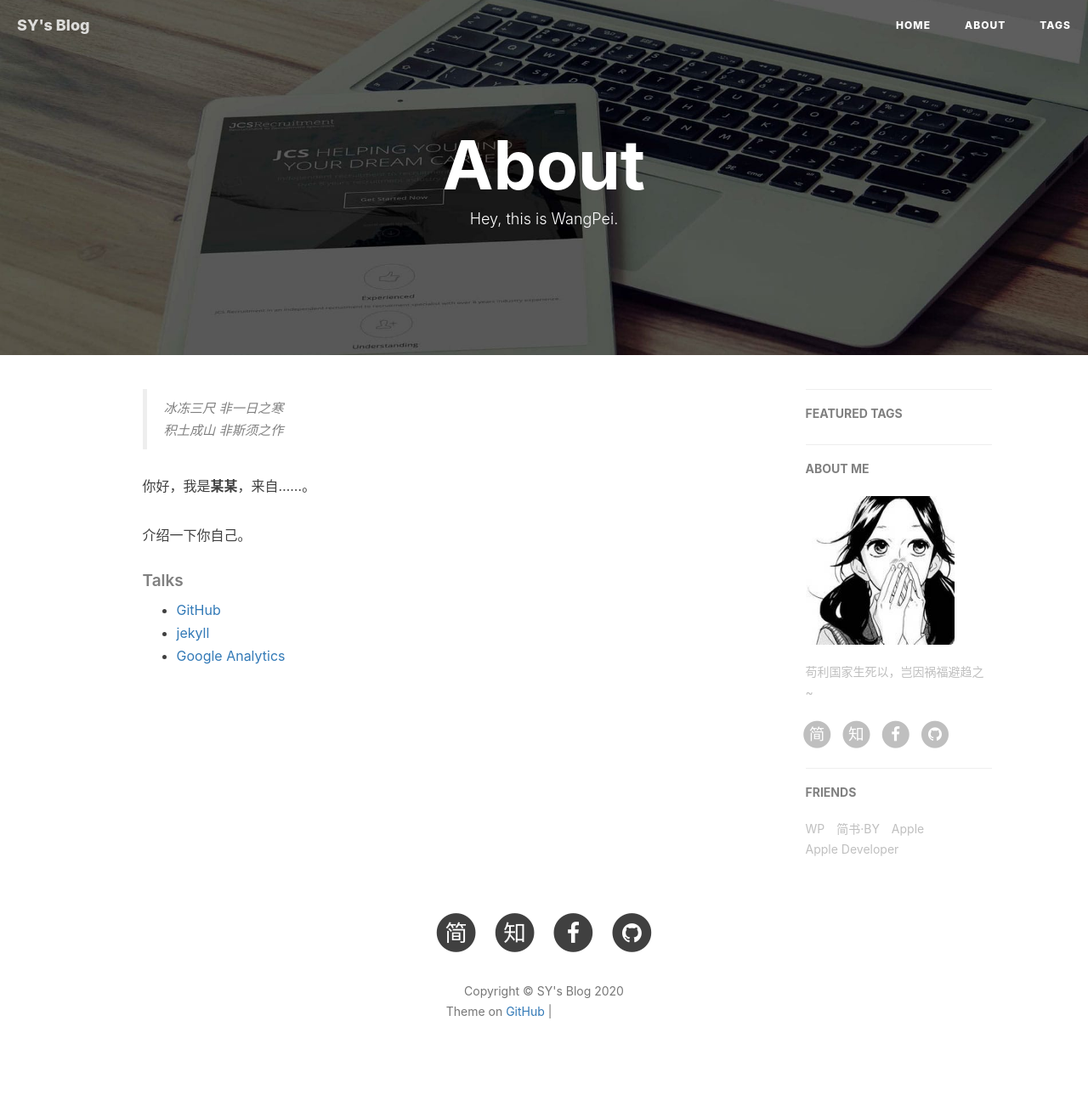
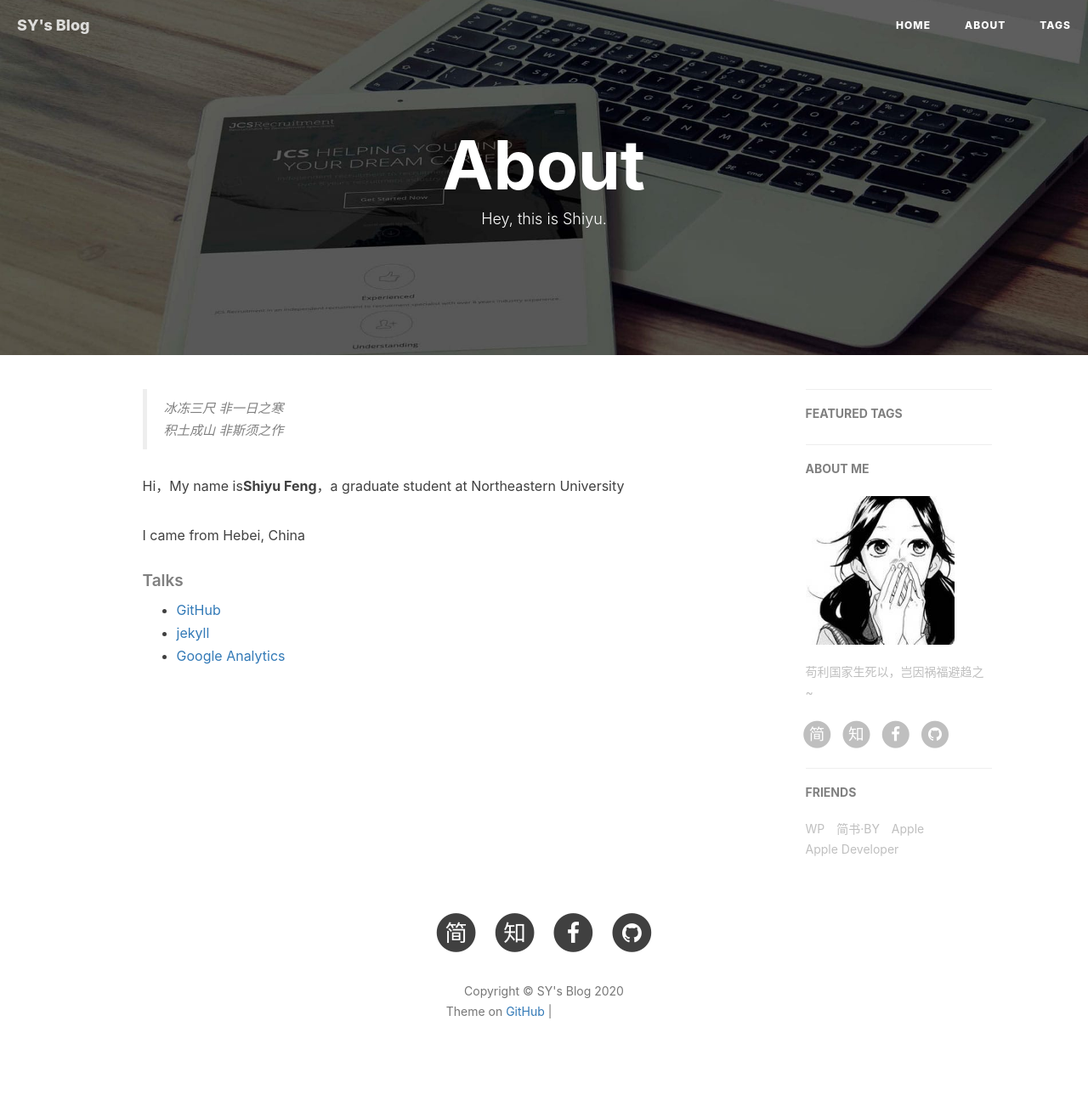
Before and after one commit to lingxiaolu18/lingxiaolu18.github.io, a Jekyll site: the page built from about.html, in a window 1280 px wide. Shown: the whole page at 85% size. Built offline with Jekyll 4.4.1, drawn with Linux system fonts in a browser that asks for light colours; nearby versions of some CDN libraries; comment, search, counter and statistics services are not loaded; grey boxes are pictures that could not be loaded.

Commit message:
Update about.html

```diff
--- a/about.html
+++ b/about.html
@@ -1,7 +1,7 @@
 ---
 layout: page
 title: "About"
-description: "Hey, this is WangPei."
+description: "Hey, this is Shiyu."
 header-img: "img/post-bg-rwd.jpg"
 ---
 
@@ -18,9 +18,9 @@ header-img: "img/post-bg-rwd.jpg"
     <blockquote><p>冰冻三尺 非一日之寒<br>
     积土成山 非斯须之作</p></blockquote>
 
-    <p>你好，我是<strong>某某</strong>，来自……。</p>
+    <p>Hi，My name is<strong>Shiyu Feng</strong>，a graduate student at Northeastern University</p>
 
-    <p>介绍一下你自己。</p>
+    <p>I came from Hebei, China</p>
 
 
 
```
